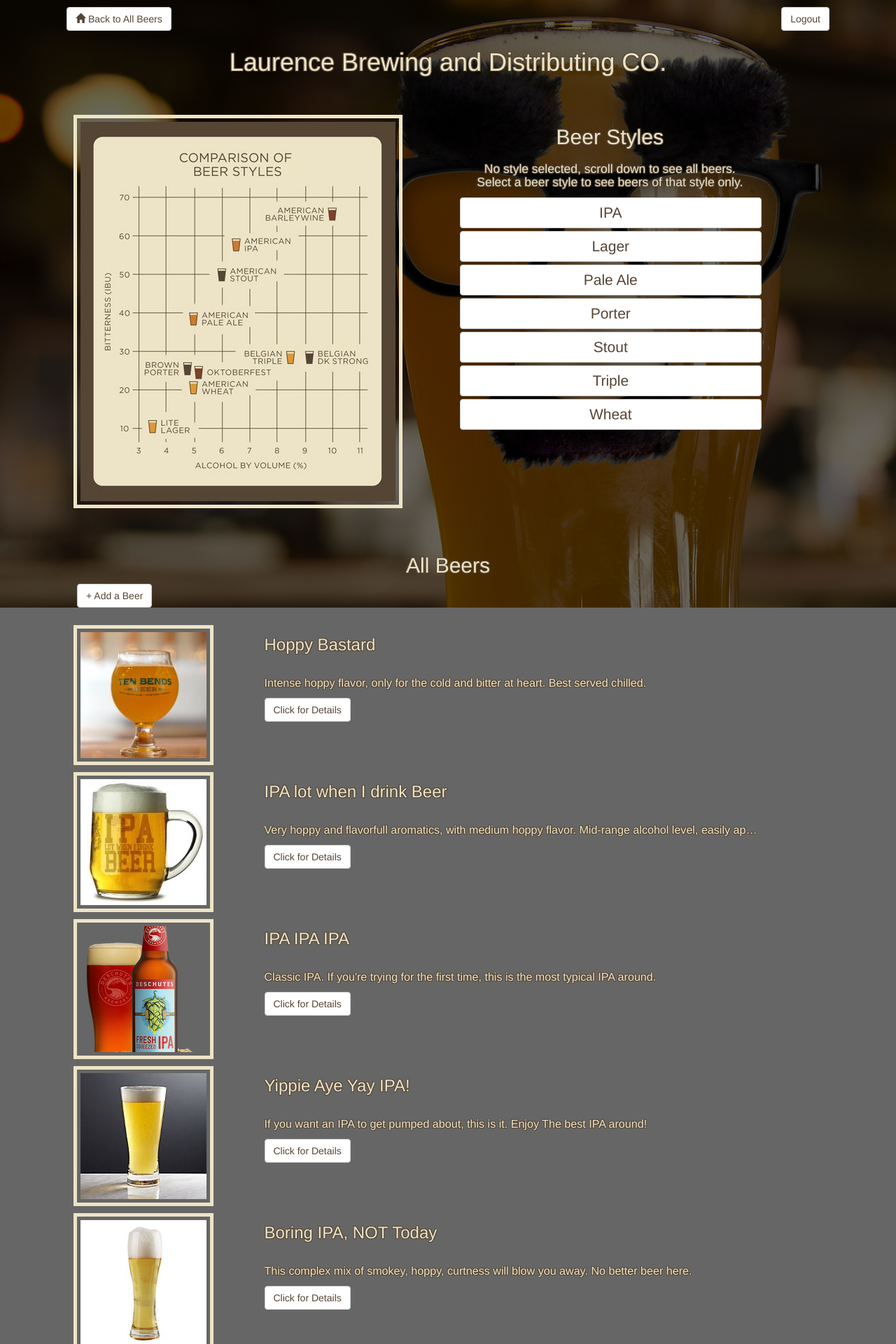
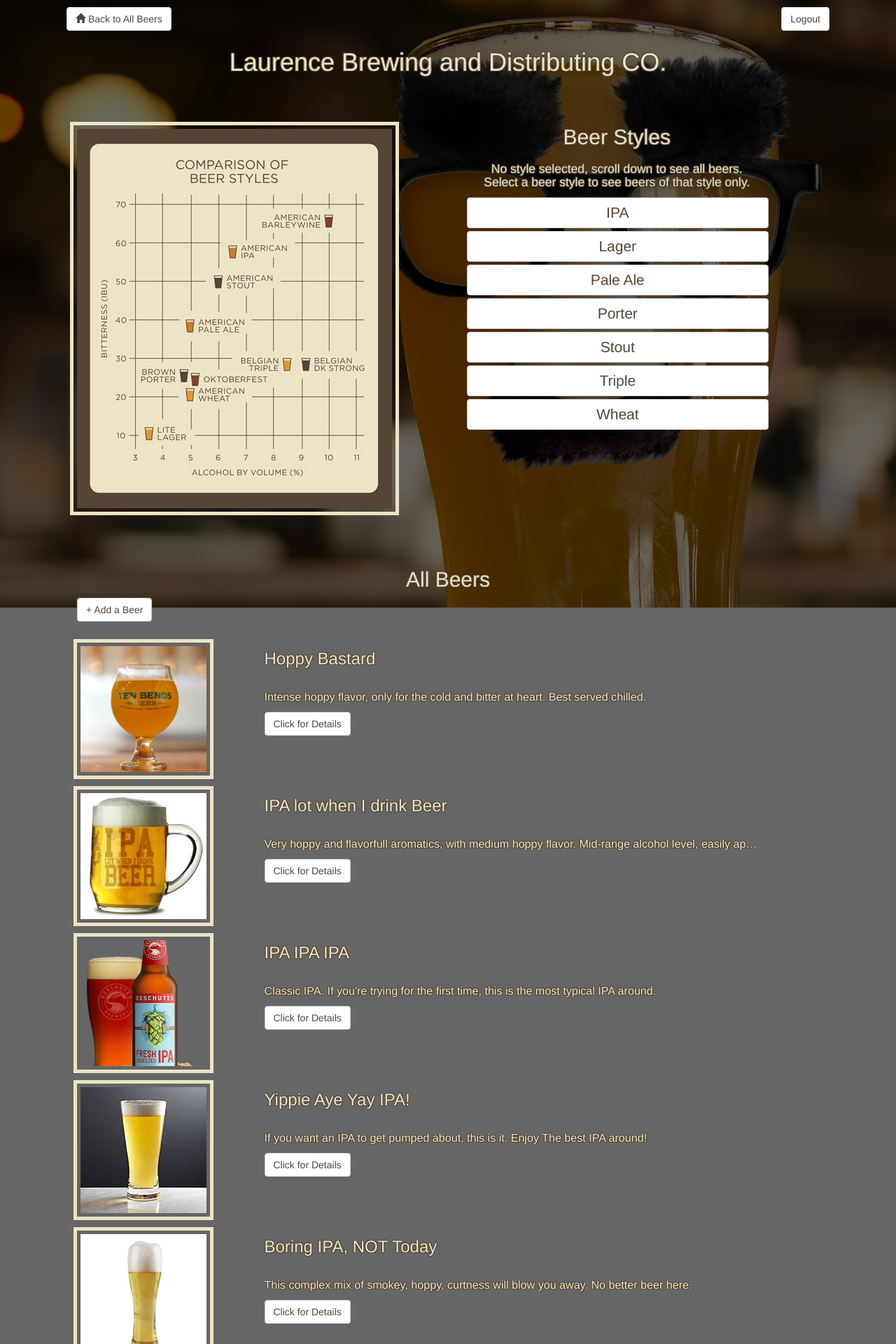
Before and after one commit to dlaurence269/item_catalog, a Flask app: page / in a window 1280 px wide. Shown: the top 1920 px of the page at 70% size. Run offline with Flask 2, Linux system fonts and the light colour scheme; some libraries are stand-ins or nearby versions.

Commit message:
Finished styling for now. Going back to finish step 10, Login.

```diff
--- a/static/styles.css
+++ b/static/styles.css
@@ -76,7 +76,7 @@ p.btn {
     margin: 1px;
 }
 
-.all_image, {
+.all_image {
     padding: 5px;
     margin: 5px;
 }
```
